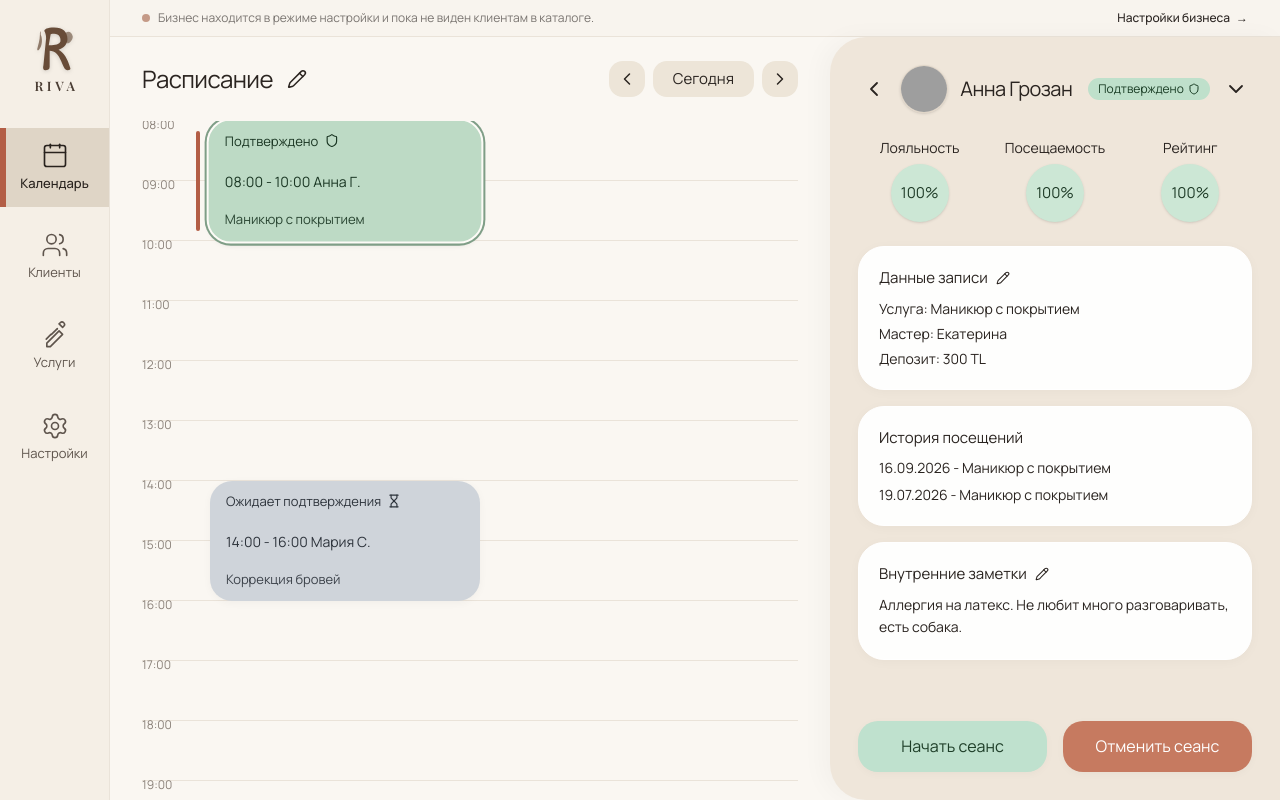
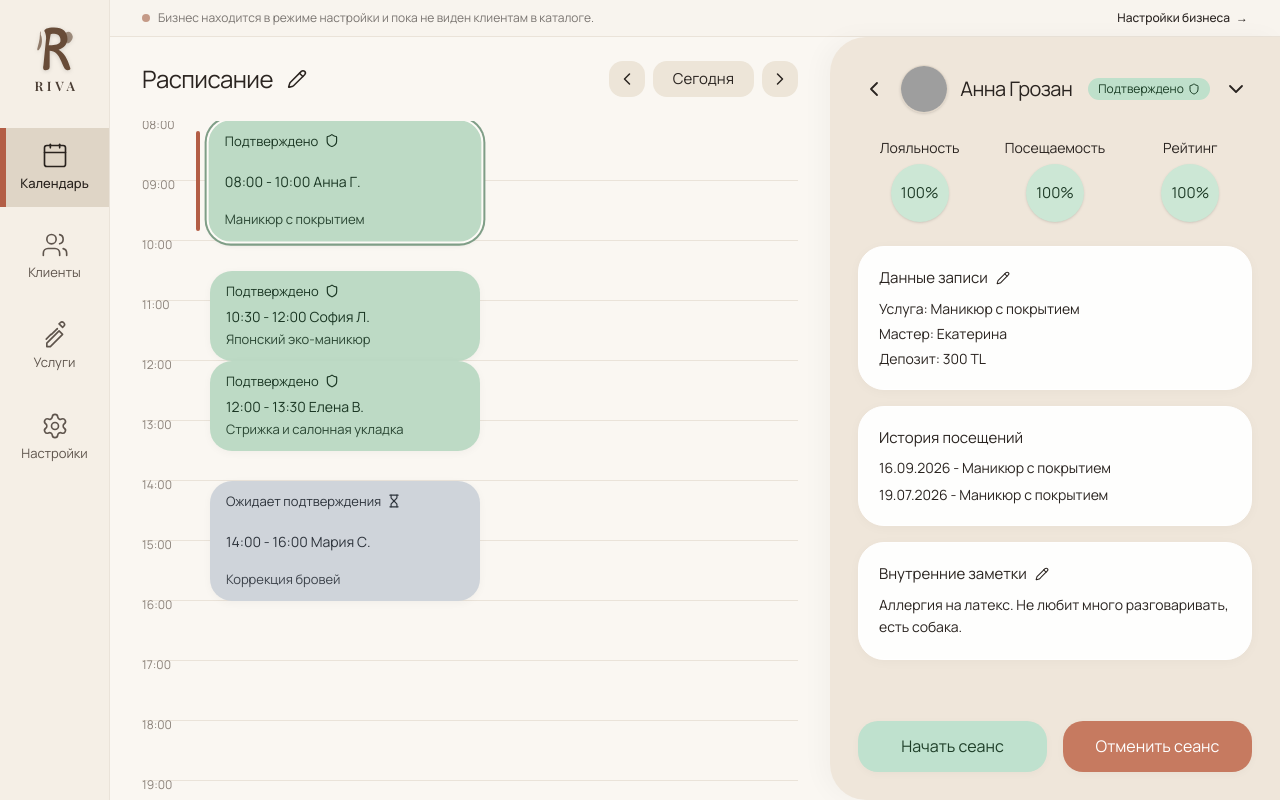
Before and after one commit to MarkysLeet/riva, a Next.js app: page /dashboard in a window 1280 px wide. Built offline with nearby package versions, Linux system fonts and the light colour scheme; grey boxes are pictures that could not be loaded; a web font is replaced by a local one.

Commit message:
feat(schedule): add specialists, multi-column appointments and waitlist mock data

```diff
--- a/src/components/schedule/mockScheduleData.ts
+++ b/src/components/schedule/mockScheduleData.ts
@@ -23,6 +23,13 @@ export interface PastVisit {
   status: 'completed' | 'cancelled';
 }
 
+export interface Specialist {
+  id: string;
+  name: string;
+  role: string;
+  avatarUrl: string;
+}
+
 export interface Appointment {
   id: string;
   clientId: string;
@@ -32,6 +39,7 @@ export interface Appointment {
   endTime: string;
   startHourDecimal: number;
   durationMinutes: number;
+  specialistId: string;
   specialistName: string;
   price: number;
   depositAmount: number;
@@ -40,6 +48,38 @@ export interface Appointment {
   status: AppointmentStatus;
   pastVisits: PastVisit[];
 }
+
+export interface WaitlistEntry {
+  id: string;
+  clientName: string;
+  phone: string;
+  serviceName: string;
+  preferredMaster?: string;
+  desiredTime: string;
+  notes?: string;
+  createdAt: string;
+}
+
+export const MOCK_SPECIALISTS: Specialist[] = [
+  {
+    id: 'spec-1',
+    name: 'Екатерина',
+    role: 'Ведущий топ-мастер',
+    avatarUrl: 'https://images.unsplash.com/photo-1544005313-94ddf0286df2?auto=format&fit=crop&w=256&q=80',
+  },
+  {
+    id: 'spec-2',
+    name: 'Алина',
+    role: 'Мастер ногтевого сервиса',
+    avatarUrl: 'https://images.unsplash.com/photo-1534528741775-53994a69daeb?auto=format&fit=crop&w=256&q=80',
+  },
+  {
+    id: 'spec-3',
+    name: 'Дарья',
+    role: 'Стилист-колорист',
+    avatarUrl: 'https://images.unsplash.com/photo-1517841905240-472988babdf9?auto=format&fit=crop&w=256&q=80',
+  }
+];
 
 export const mockScheduleData: Appointment[] = [
   {
@@ -64,6 +104,7 @@ export const mockScheduleData: Appointment[] = [
     endTime: '10:00',
     startHourDecimal: 8.0,
     durationMinutes: 120,
+    specialistId: 'spec-1',
     specialistName: 'Екатерина',
     price: 3000,
     depositAmount: 300,
@@ -107,6 +148,7 @@ export const mockScheduleData: Appointment[] = [
     endTime: '16:00',
     startHourDecimal: 14.0,
     durationMinutes: 120,
+    specialistId: 'spec-1',
     specialistName: 'Екатерина',
     price: 1500,
     depositAmount: 200,
@@ -122,4 +164,89 @@ export const mockScheduleData: Appointment[] = [
       }
     ],
   },
+  {
+    id: 'apt-3',
+    clientId: 'cli-3',
+    client: {
+      id: 'cli-3',
+      name: 'София Лебедева',
+      shortName: 'София Л.',
+      phone: '+7 (912) 345-67-89',
+      avatarUrl: 'https://images.unsplash.com/photo-1534528741775-53994a69daeb?auto=format&fit=crop&w=256&q=80',
+      metrics: {
+        loyaltyRate: 95,
+        attendanceRate: 100,
+        rating: 98,
+      },
+      notes: 'Любит кофе с овсяным молоком. Предпочитает нюдовые оттенки Luxio.',
+      totalVisits: 8,
+    },
+    serviceName: 'Японский эко-маникюр',
+    startTime: '10:30',
+    endTime: '12:00',
+    startHourDecimal: 10.5,
+    durationMinutes: 90,
+    specialistId: 'spec-2',
+    specialistName: 'Алина',
+    price: 1800,
+    depositAmount: 200,
+    depositCurrency: 'TL',
+    isDepositPaid: true,
+    status: 'confirmed',
+    pastVisits: [],
+  },
+  {
+    id: 'apt-4',
+    clientId: 'cli-4',
+    client: {
+      id: 'cli-4',
+      name: 'Елена Васильева',
+      shortName: 'Елена В.',
+      phone: '+7 (921) 987-65-43',
+      avatarUrl: 'https://images.unsplash.com/photo-1517841905240-472988babdf9?auto=format&fit=crop&w=256&q=80',
+      metrics: {
+        loyaltyRate: 90,
+        attendanceRate: 90,
+        rating: 95,
+      },
+      notes: 'Тонкие волосы, требуется деликатная термозащита при укладке.',
+      totalVisits: 3,
+    },
+    serviceName: 'Стрижка и салонная укладка',
+    startTime: '12:00',
+    endTime: '13:30',
+    startHourDecimal: 12.0,
+    durationMinutes: 90,
+    specialistId: 'spec-3',
+    specialistName: 'Дарья',
+    price: 2500,
+    depositAmount: 300,
+    depositCurrency: 'TL',
+    isDepositPaid: true,
+    status: 'confirmed',
+    pastVisits: [],
+  }
 ];
+
+export const mockWaitlistData: WaitlistEntry[] = [
+  {
+    id: 'wl-1',
+    clientName: 'Анастасия Попова',
+    phone: '+7 (995) 432-10-98',
+    serviceName: 'Маникюр с покрытием гель-лак',
+    preferredMaster: 'Екатерина',
+    desiredTime: 'Сегодня, после 16:00',
+    notes: 'Срочно, уезжает в отпуск',
+    createdAt: '11:20'
+  },
+  {
+    id: 'wl-2',
+    clientName: 'Виктория Соколова',
+    phone: '+7 (918) 777-88-99',
+    serviceName: 'Архитектура и окрашивание бровей',
+    preferredMaster: 'Любой мастер',
+    desiredTime: 'Сегодня в течение дня',
+    notes: 'Может подойти за 20 минут',
+    createdAt: '12:45'
+  }
+];
```
